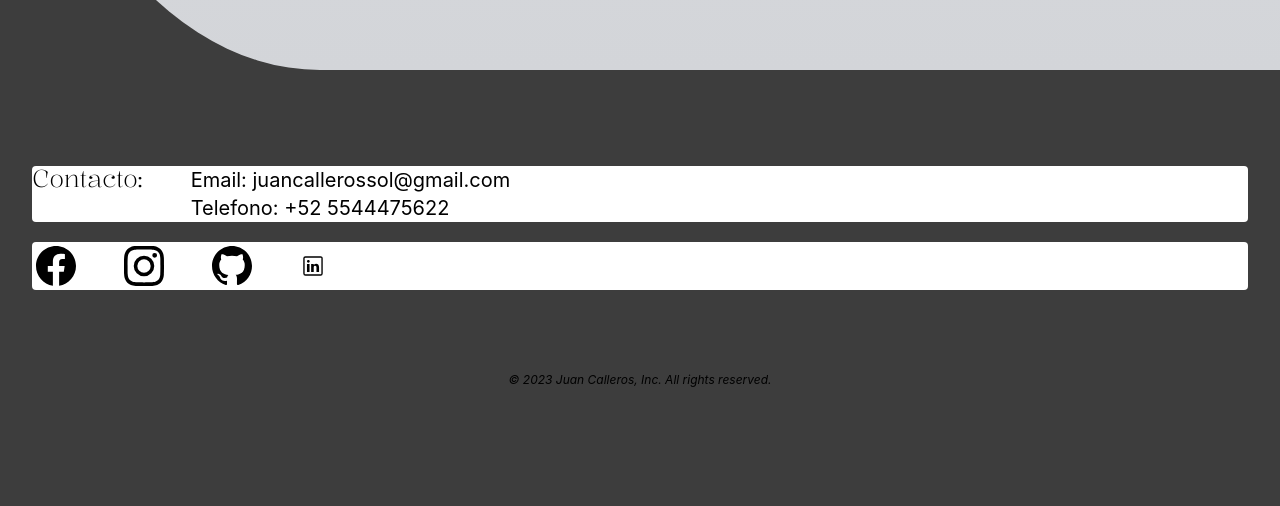
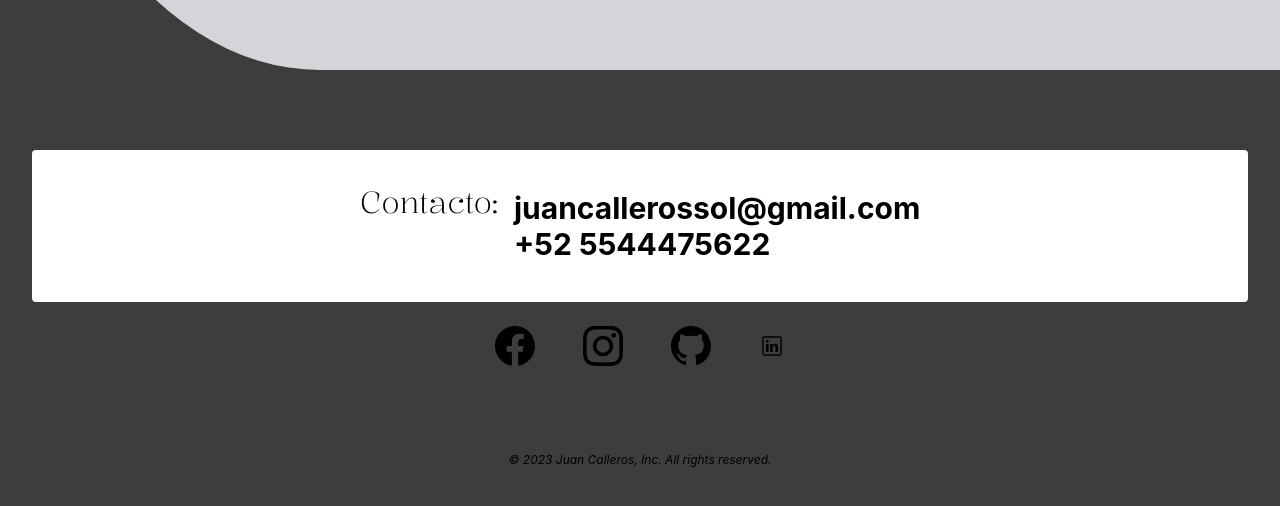
Before and after one commit to manuelcalso/portafolio-juan, a React (Vite) app: page / in a window 1280 px wide. Shown: the part 2946-3452 px from the top of the page. Built offline with nearby package versions, Linux system fonts and the light colour scheme.

Commit message:
cambios en estilo footer

```diff
--- a/src/components/Footer.jsx
+++ b/src/components/Footer.jsx
@@ -46,7 +46,7 @@ const navigation = {
 
 export default function Footer() {
   return (
-    <footer>
+    <section>
       <div className="video-background">
         <video autoPlay muted loop className="video">
           <source
@@ -60,9 +60,9 @@ export default function Footer() {
         <div />
       </div>
 
-      <div className="mx-auto max-w-7xl overflow-hidden px-6 py-20 sm:py-24 lg:px-8">
+      <div className="mx-auto max-w-7xl overflow-hidden px-6 py-10 sm:py-20 lg:px-8 ">
         <nav
-          className=" columns-2 sm:flex sm:justify-start sm:space-x-12 bg-white slide-in-top rounded "
+          className="sm:flex sm:justify-center sm:space-x-4 bg-white slide-in-top rounded p-10"
           aria-label="Footer"
         >
           {navigation.main.map((item) => (
@@ -70,25 +70,25 @@ export default function Footer() {
               <div key={item.name} className="pb-6 ">
                 <a
                   href={item.href}
-                  className="text-2xl leading-6 text-black hover:text-gray-900 kalnia-light"
+                  className="text-3xl leading-6 text-black hover:text-gray-900 kalnia-light   "
                 >
                   {item.name}
                 </a>
               </div>
             </>
           ))}
-          <div className="text-black text-xl hover:text-2xl kalnia">
-            <p>Email: juancallerossol@gmail.com</p>
-            <p>Telefono: +52 5544475622</p>
+          <div className="text-black font-bold  hover:text-2xl kalnia sm:text-3xl">
+            <p>juancallerossol@gmail.com</p>
+            <p>+52 5544475622</p>
           </div>
         </nav>
 
-        <div className="mt-5 flex justify-start items-center space-x-10 bg-white rounded slit-in-vertical">
+        <div className="mt-5 flex justify-center items-center space-x-10 bg-transparent rounded slit-in-vertical">
           {navigation.social.map((item) => (
             <a
               key={item.name}
               href={item.href}
-              className="text-black hover:text-gray-900"
+              className="text-black hover:text-green-500"
             >
               <span className="sr-only">{item.name}</span>
               <item.icon className="h-12 w-12" aria-hidden="true" />
@@ -128,6 +128,6 @@ export default function Footer() {
           &copy; 2023 Juan Calleros, Inc. All rights reserved.
         </p>
       </div>
-    </footer>
+    </section>
   );
 }
```
